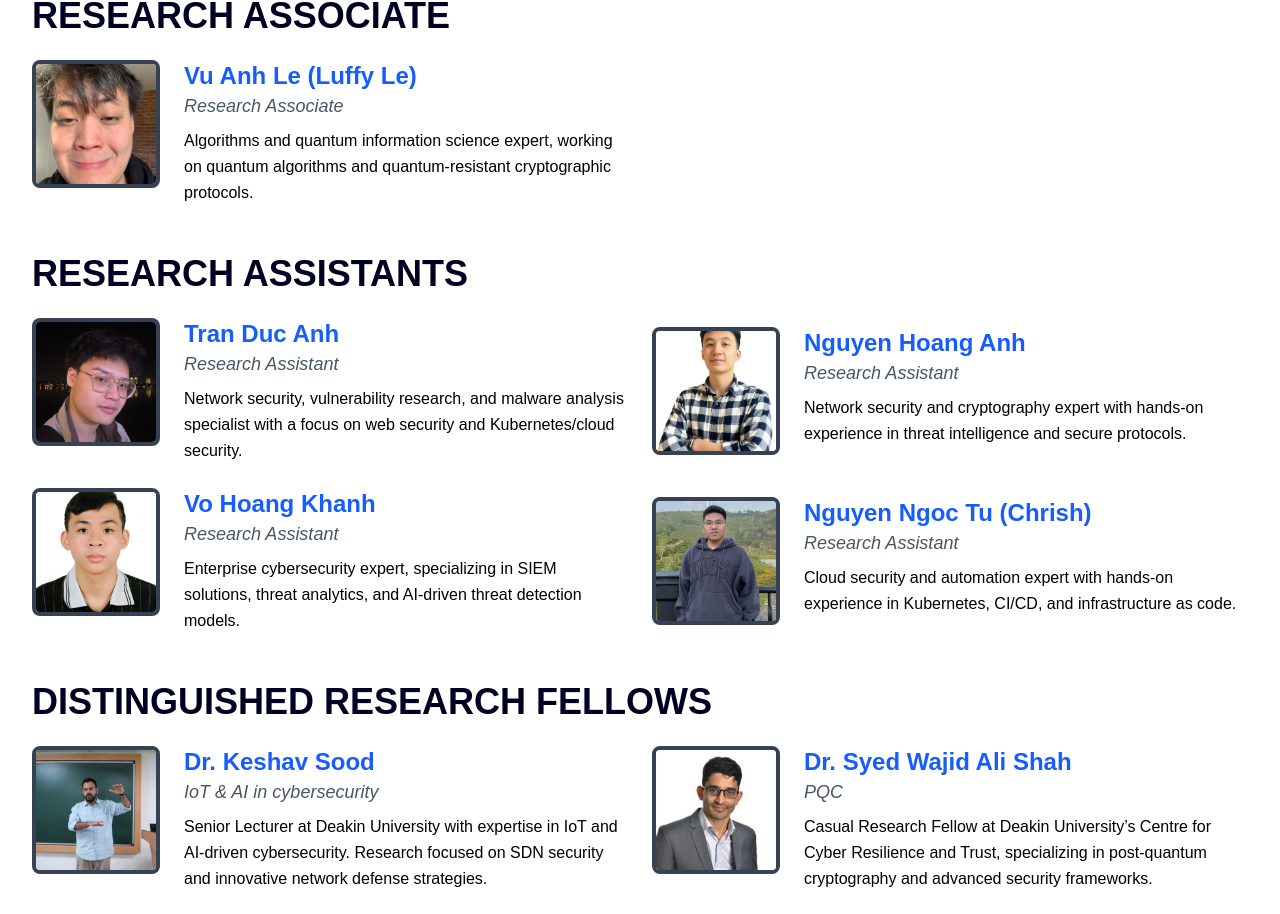
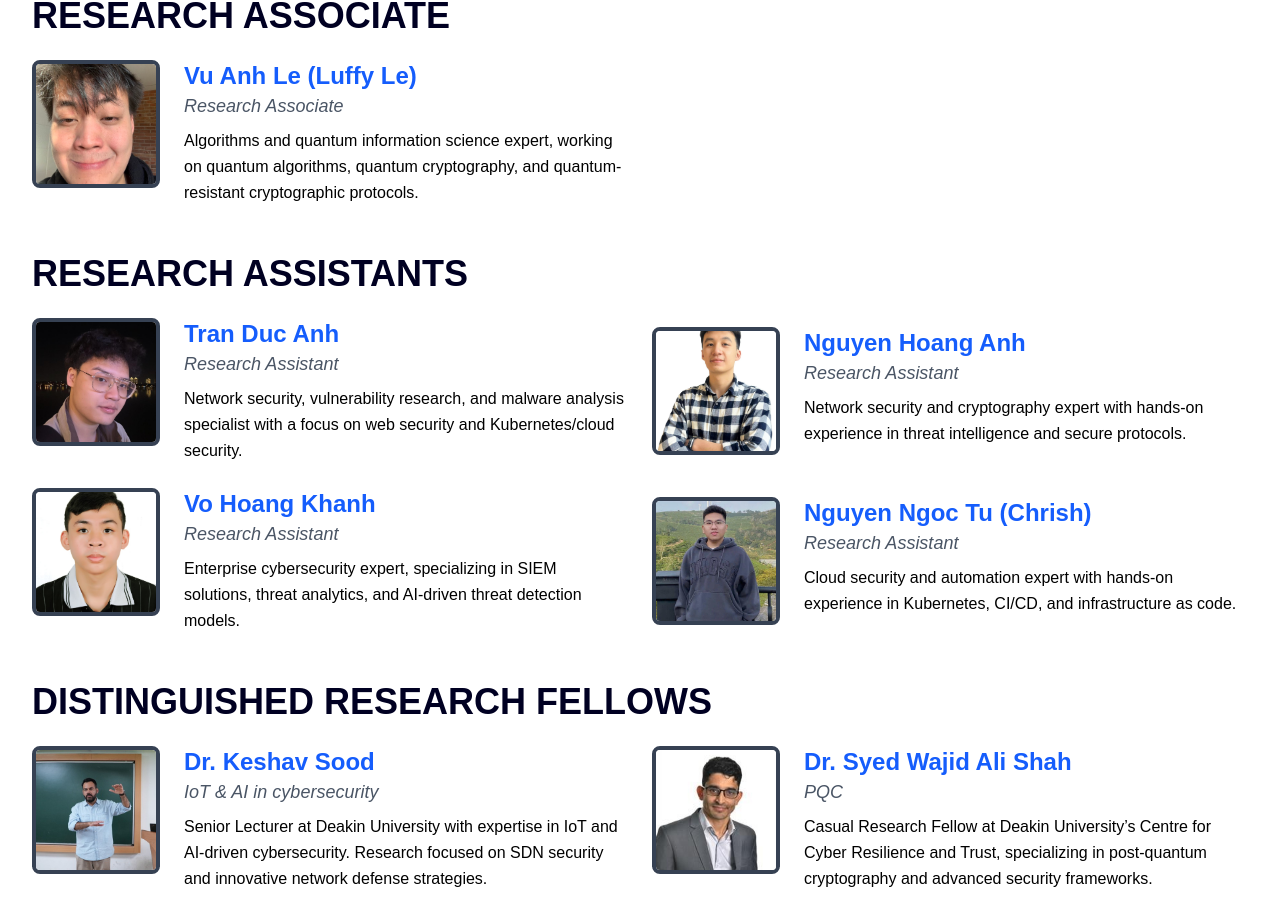
Before and after one commit to ducsssanh/lab-web, a Next.js app: page /people in a window 1280 px wide. Shown: the part 1420-2334 px from the top of the page. Built offline with nearby package versions, Linux system fonts and the light colour scheme.

Commit message:
Update page.js

```diff
--- a/src/app/people/page.js
+++ b/src/app/people/page.js
@@ -91,7 +91,7 @@ export default function PeoplePage() {
           role: "Research Associate",
           img: "people/LuffyLe.jpg",
           about:
-            "Algorithms and quantum information science expert, working on quantum algorithms and quantum-resistant cryptographic protocols.",
+            "Algorithms and quantum information science expert, working on quantum algorithms, quantum cryptography, and quantum-resistant cryptographic protocols.",
         },
       ],
     },
```
